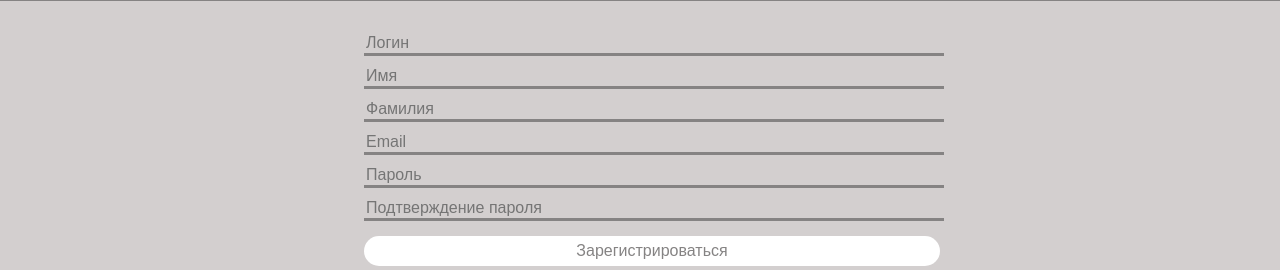
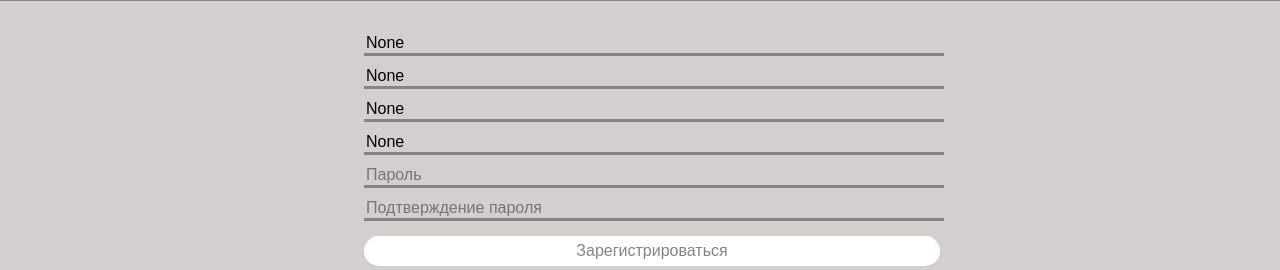
Before and after one commit to MichaelKab/silaeder_exchange, a Django app: page /signup/ in a window 1280 px wide. Shown: the part 392-662 px from the top of the page. Run offline with Django 3.2, Linux system fonts and the light colour scheme.

Commit message:
signup_auto

```diff
--- a/website/templates/signup.html
+++ b/website/templates/signup.html
@@ -167,18 +167,17 @@
                 {% endif %}
             </div>
             <div class="center-block">
-
                 <input type="text" name="username" maxlength="150" autofocus="" required="" id="id_username"
-                       placeholder="Логин" value="">
+                       placeholder="Логин" value="{{ form.username.value }}">
             </div>
             <div class="center-block">
-                <input type="text" name="first_name" required="" id="id_first_name" placeholder="Имя" value="">
+                <input type="text" name="first_name" required="" id="id_first_name" placeholder="Имя" value="{{ form.first_name.value }}">
             </div>
             <div class="center-block">
-                <input type="text" name="last_name" required="" id="id_last_name" placeholder="Фамилия" value="">
+                <input type="text" name="last_name" required="" id="id_last_name" placeholder="Фамилия" value="{{ form.last_name.value }}">
             </div>
             <div class="center-block">
-                <input type="email" name="email" required="" id="id_email" placeholder="Email" value="">
+                <input type="email" name="email" required="" id="id_email" placeholder="Email" value="{{ form.email.value }}">
             </div>
             <div class="center-block">
                 <input type="password" name="password1" autocomplete="new-password" required="" id="id_password1"
```
